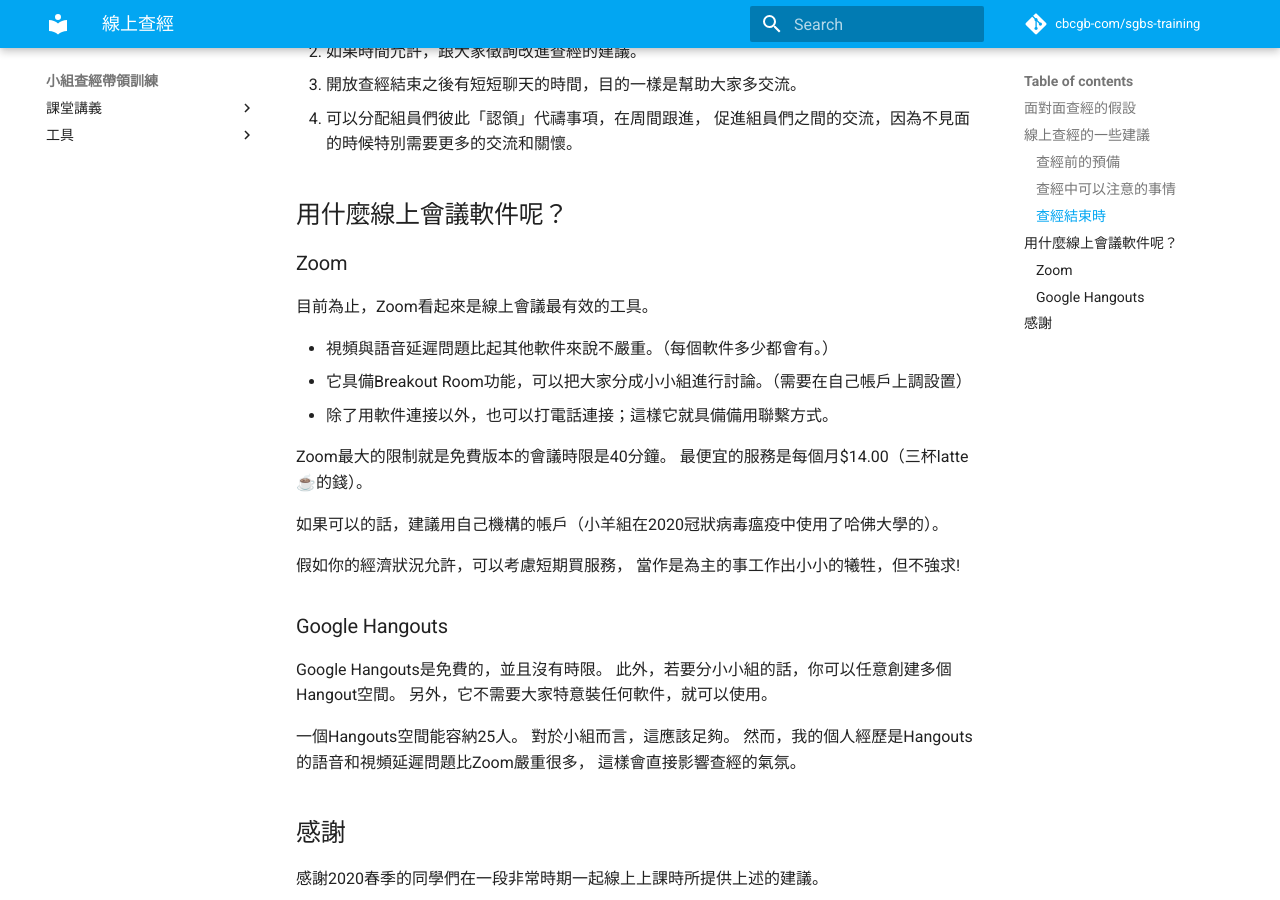
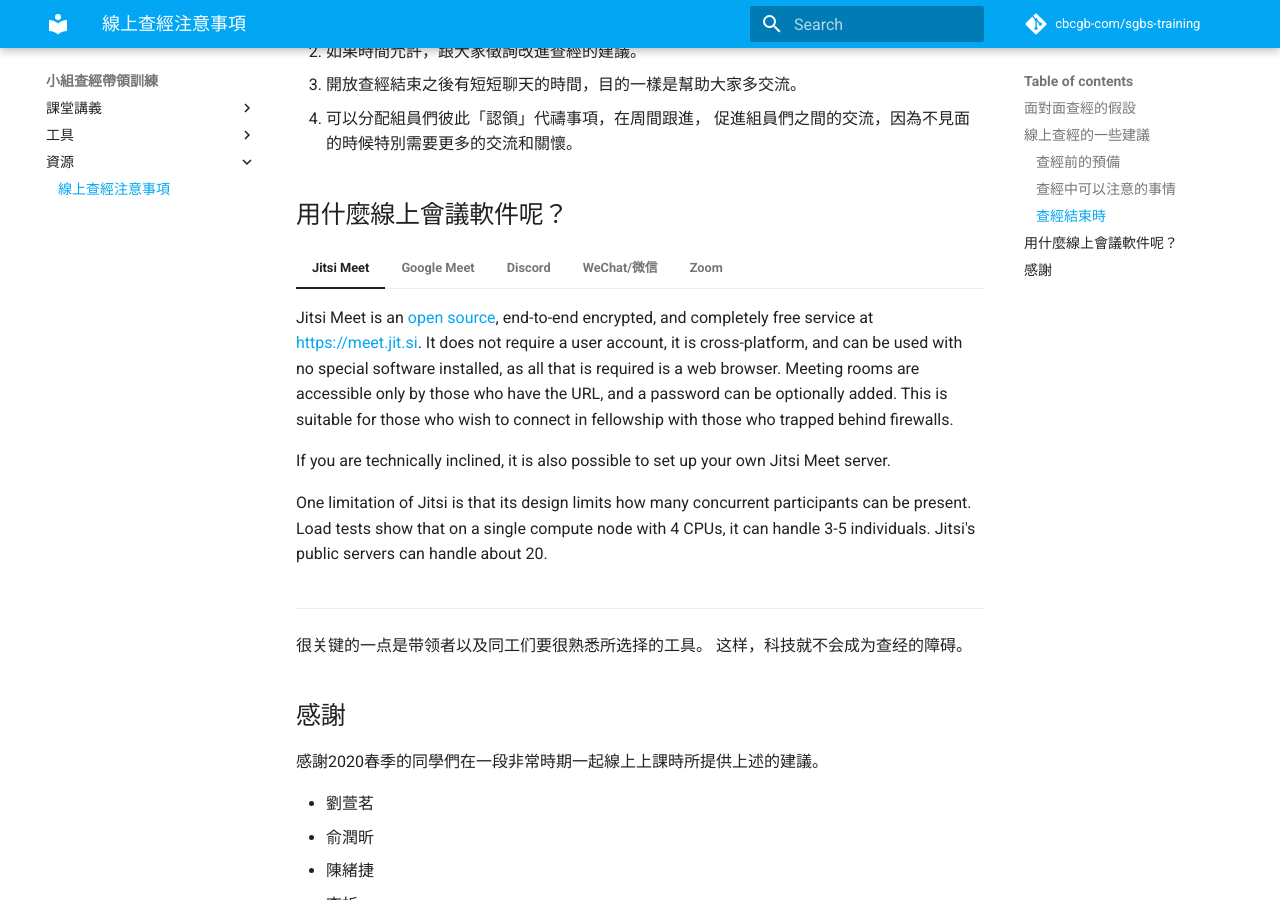
Before and after one commit to cbcgb-com/sgbs-training, an MkDocs documentation site: the page built from docs/resources/virtual-study.md, in a window 1280 px wide and 900 px high, scrolled down 2291 px. Built offline with MkDocs 1.6.1 and Material for MkDocs 9.7.7, drawn with Linux system fonts in a browser that asks for light colours; comment, search, counter and statistics services are not loaded; some of the changed text lies outside the part shown.

Commit message:
More updates

```diff
--- a/docs/resources/virtual-study.md
+++ b/docs/resources/virtual-study.md
@@ -28,11 +28,11 @@
 
 ### 查經前的預備
 
-**帶領者** 可以做的預備如下：
+**帶領者**可以做的預備如下：
 
 1. 靜心禱告，並且確保你作為帶領者對經文的預備是盡量完備的。
 這樣當你面對突發狀況時，會比較平穩地去面對。
-1. 提前確認好線上會議的工具是什麼（Zoom，Hangouts，等等），
+1. 提前確認好線上會議的工具是什麼（Zoom，Google Meet，等等），
 並且確保線上會議工具能支持你想像中的流程。
 1. 提前跟小組溝通好主要和備用線上查經工具有哪些。
 1. 提前與另一位同工商量好，由這位同工負責確保大家都在線，
@@ -44,15 +44,15 @@
 1. 找一個安靜且沒有噪音的地方。你的背景噪音會直接影響查經的氛圍。
 1. 確保你有戴耳機；有的手機和電腦會有迴響。
 1. 假如找不到安靜的地方，
-那麼進到線上會議的軟件時 **一定要把自己調成靜音模式（mute yourself！）**。
-1. 測試線上會議（Zoom，Hangouts，等等）工具是否可用，
+那麼進到線上會議的軟件時**一定要把自己調成靜音模式（mute yourself！）**。
+1. 測試線上會議（Google Meet，Zoom，Discord等等）工具是否可用，
 有沒有容易造成連接不上的問題（e.g., 不能使用學校郵箱登入）
 1. 至少要準時上線，因為有可能會錯過一些聚會時logistics的信息。
 
 
 ### 查經中可以注意的事情
 
-**帶領者** 開始時：
+**帶領者**開始時：
 
 1. 提醒大家備用溝通方式，並且如果掉線了要聯繫誰。
 1. 如果有組員第一次使用線上會議軟件的話，
@@ -69,11 +69,10 @@
 鼓勵大家在發言機制建立好的前提下充分討論，
 避免以後大家會無意識地收回自己的問題。
 
-**所有人** 可以注意的：
+**所有人**可以注意的：
 
 1. 不免會有同時說話的時候，互相理解，彼此謙讓。
-1. 幫助帶領者記住一些小細節，比方說輪流讀經的順序。
-（基本原則為彼此扶持。）
+1. 幫助帶領者記住一些小細節，比方說輪流讀經的順序，或者如何有秩序地提問題。
 1. 既然是線上查經，如果你願意針對比較難的問題查資料的話，
 跟帶領者說一下，並且記得跟大家匯報你所查到的。
 （記得要選擇reputable以及scholarly sources！）
@@ -97,32 +96,78 @@
 
 ## 用什麼線上會議軟件呢？
 
-### Zoom
+=== "Jitsi Meet"
 
-目前為止，Zoom看起來是線上會議最有效的工具。
+    Jitsi Meet is an [open source](https://github.com/jitsi),
+    end-to-end encrypted,
+    and completely free service at [https://meet.jit.si](http://meet.jit.si).
+    It does not require a user account,
+    it is cross-platform,
+    and can be used with no special software installed,
+    as all that is required is a web browser.
+    Meeting rooms are accessible only by those who have the URL,
+    and a password can be optionally added.
+    This is suitable for those who wish to connect in fellowship
+    with those who trapped behind firewalls.
 
-- 視頻與語音延遲問題比起其他軟件來說不嚴重。（每個軟件多少都會有。）
-- 它具備Breakout Room功能，可以把大家分成小小組進行討論。（需要在自己帳戶上調設置）
-- 除了用軟件連接以外，也可以打電話連接；這樣它就具備備用聯繫方式。
+    If you are technically inclined,
+    it is also possible to set up your own Jitsi Meet server.
 
-Zoom最大的限制就是免費版本的會議時限是40分鐘。
-最便宜的服務是每個月$14.00（三杯latte☕️的錢）。
+    One limitation of Jitsi is that its design limits how many concurrent participants can be present.
+    Load tests show that on a single compute node with 4 CPUs,
+    it can handle 3-5 individuals.
+    Jitsi's public servers can handle about 20.
 
-如果可以的話，建議用自己機構的帳戶（小羊組在2020冠狀病毒瘟疫中使用了哈佛大學的）。
+=== "Google Meet"
 
-假如你的經濟狀況允許，可以考慮短期買服務，
-當作是為主的事工作出小小的犧牲，但不強求!
+    Google Meet是免費的，並且沒有時限。
+    此外，若要分小小組的話，你可以任意創建多個Meet空間。
+    另外，它不需要大家特意裝任何軟件，就可以使用。
 
-### Google Hangouts
+    一個Meet空間能容納100人。
+    對於小組而言，這應該足夠。
+    然而，我的個人經歷是Meet的語音和視頻延遲問題比Zoom嚴重很多，
+    這樣會直接影響查經的氣氛。
 
-Google Hangouts是免費的，並且沒有時限。
-此外，若要分小小組的話，你可以任意創建多個Hangout空間。
-另外，它不需要大家特意裝任何軟件，就可以使用。
+    然而，如果有大陸的弟兄姊妹們想參與的話，
+    Google的服務會成為一個障礙。
 
-一個Hangouts空間能容納25人。
-對於小組而言，這應該足夠。
-然而，我的個人經歷是Hangouts的語音和視頻延遲問題比Zoom嚴重很多，
-這樣會直接影響查經的氣氛。
+=== "Discord"
+
+    Though Discord was originally for gamers,
+    it quickly evolved into a useful tool for general purpose communication.
+    It has a focus on real-time audio communication,
+    though its video communication tooling is also quite usable.
+
+    We once considered Discord as a backup to WeChat
+    in the event that WeChat was banned in the United States.
+
+=== "WeChat/微信"
+
+    微信的视频功能可以作为备用工具。
+    它可容纳10个人；如果中途Zoom room被停掉的话，
+    可以快速重建一个微信群恢复查经。
+
+=== "Zoom"
+
+    - 視頻與語音延遲問題比起其他軟件來說不嚴重。（每個軟件多少都會有。）
+    - 它具備Breakout Room功能，可以把大家分成小小組進行討論。（需要在自己帳戶上調設置）
+    - 除了用軟件連接以外，也可以打電話連接；這樣它就具備備用聯繫方式。
+
+    Zoom最大的限制就是免費版本的會議時限是40分鐘。
+    最便宜的服務是每個月$14.00（三杯latte☕️的錢）。
+
+    如果可以的話，建議用自己機構的帳戶（小羊組在2020冠狀病毒瘟疫中使用了哈佛大學的）。
+
+    不過基於Zoom對於免費階層隱私保護不全面
+    （免費階層似乎沒有全程保密，end-to-end encryption），
+    故此如果你的機構/學校沒有提供的話，
+    建議不使用。
+
+------
+
+很关键的一点是带领者以及同工们要很熟悉所选择的工具。
+这样，科技就不会成为查经的障碍。
 
 ## 感謝
 
--- a/mkdocs.yml
+++ b/mkdocs.yml
@@ -20,6 +20,8 @@
   - 工具:
       论说⽂體的歸納法查經: tools/ibs-argumentation-notes.md
       敘述⽂體的歸納法查經: tools/ibs-narrative-notes.md
+  - 資源:
+      線上查經注意事項: resources/virtual-study.md
 
 plugins:
   - search
```
Also changed, not shown: docs/resources/inductive-study.md (deleted, +0 -15 lines).
